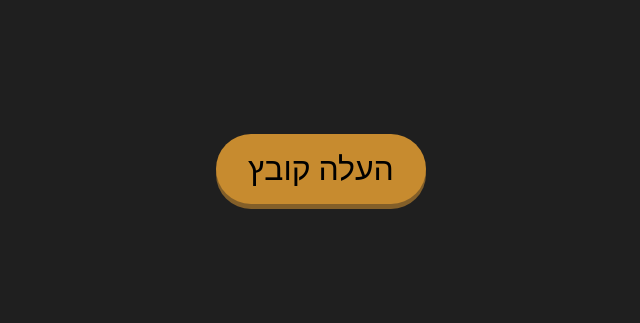
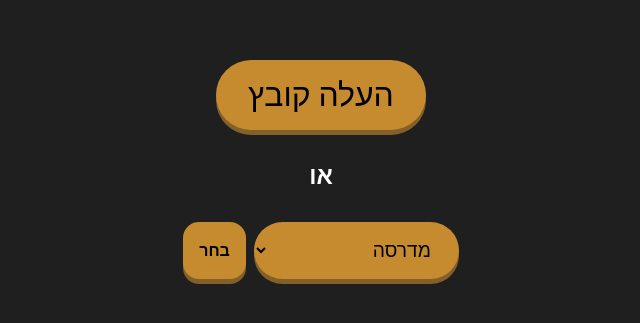
Before and after one commit to sagivmarzini/vocabulary, a React (Vite) app: page / in a window 1280 px wide. Shown: the part 295-618 px from the top of the page, without its empty margins (319-959 px from the left). Built offline with nearby package versions, Linux system fonts and the light colour scheme.

Commit message:
add option to choose predefined server-side vocabulary files

```diff
--- a/src/Components/UploadScreen.css
+++ b/src/Components/UploadScreen.css
@@ -3,6 +3,7 @@
     height: 100svh;
     justify-content: center;
     align-items: center;
+    flex-direction: column;
 }
 
 input[type="file"] {
@@ -26,3 +27,52 @@ input[type="file"] {
     transform: translateY(5px);
     box-shadow: none;
 }
+
+h2 {
+    color: white;
+    margin: 32px;
+}
+
+.select-file-container {
+    display: flex;
+    gap: 8px;
+}
+
+select {
+    padding: 16px 24px;
+    font-size: 1.2rem;
+    border-radius: 5rem;
+    border: none;
+    background-color: var(--primary);
+    color: black;
+    font-family: 'Rubik', sans-serif;
+    font-weight: 100;
+    box-shadow: 0px 5px rgba(199, 139, 49, 0.6);
+    transition: 0.1s;
+    cursor: pointer;
+}
+
+select:hover {
+    transform: translateY(5px);
+    box-shadow: none;
+}
+
+.select-file-btn {
+    padding: 8px 16px;
+    border-radius: 1rem;
+    background-color: var(--primary);
+    filter: brightness(1);
+    border: none;
+    color: black;
+    font-family: 'Rubik', sans-serif;
+    font-size: 1rem;
+    font-weight: 600;
+    box-shadow: 0px 5px rgba(199, 139, 49, 0.6);
+    transition: 0.1s;
+    cursor: pointer;
+}
+
+.select-file-btn:hover {
+    transform: translateY(5px);
+    box-shadow: none;
+}
--- a/src/Components/UploadScreen.tsx
+++ b/src/Components/UploadScreen.tsx
@@ -1,15 +1,25 @@
 import { useRef } from 'react';
 import './UploadScreen.css';
 import { parseCSV } from '../Utils/fileUtils';
-import { Word } from '../types';
+import { VocabFile, Word } from '../types';
 
-interface UploadScreenProps {
+interface Props {
   setWords: (words: Word[]) => void;
   startGame: () => void;
 }
 
-export default function UploadScreen({ setWords, startGame }: UploadScreenProps) {
+const vocabFiles: VocabFile[] = [
+    { name: "מדרסה", path: './vocabulary-files/madrasa.csv'},
+    { name: "מילים פופולריות", path: './vocabulary-files/most-searched-words.csv'},
+    { name: "שמות עצם", path: './vocabulary-files/nouns.csv'},
+    { name: "מילות יחס וקישור", path: './vocabulary-files/prepositions.csv'},
+    { name: "פעלים", path: './vocabulary-files/verbs.csv'},
+    { name: "אוצר מילים", path: './vocabulary-files/vocabulary.csv'},
+]
+
+export default function UploadScreen({ setWords, startGame }: Props) {
     const fileInputRef = useRef<HTMLInputElement>(null);
+    const fileDropdownRef = useRef<HTMLSelectElement>(null);
 
     const handleButtonClick = () => {
         if (fileInputRef.current) {
@@ -33,6 +43,19 @@ export default function UploadScreen({ setWords, startGame }: UploadScreenProps)
         }
     };
 
+    function loadPredefinedFile() {
+        const file = fileDropdownRef.current!.value;
+
+        fetch(file)
+        .then(response => response.text())
+        .then(data => {
+            const words = parseCSV(data);
+            setWords(words);
+            startGame();
+        })
+        .catch(error => console.error('Error fetching the file:', error));
+    }
+
     return (
       <div className='upload-container'>
         <input
@@ -45,6 +68,13 @@ export default function UploadScreen({ setWords, startGame }: UploadScreenProps)
         <button className="btn" onClick={handleButtonClick}>
             העלה קובץ
         </button>
+        <h2>או</h2>
+        <div className="select-file-container">
+            <select name="select-file" id="select-file" ref={fileDropdownRef}>
+                {vocabFiles.map((file, index) => <option key={index} value={file.path}>{file.name}</option>)}
+            </select>
+            <button className='select-file-btn' onClick={loadPredefinedFile}>בחר</button>
+        </div>
       </div>
     );
 }
--- a/src/types.ts
+++ b/src/types.ts
@@ -2,3 +2,8 @@ export interface Word {
     hebrew: string,
     arabic: string
 }
+
+export interface VocabFile {
+    name: string
+    path: string
+}
```
